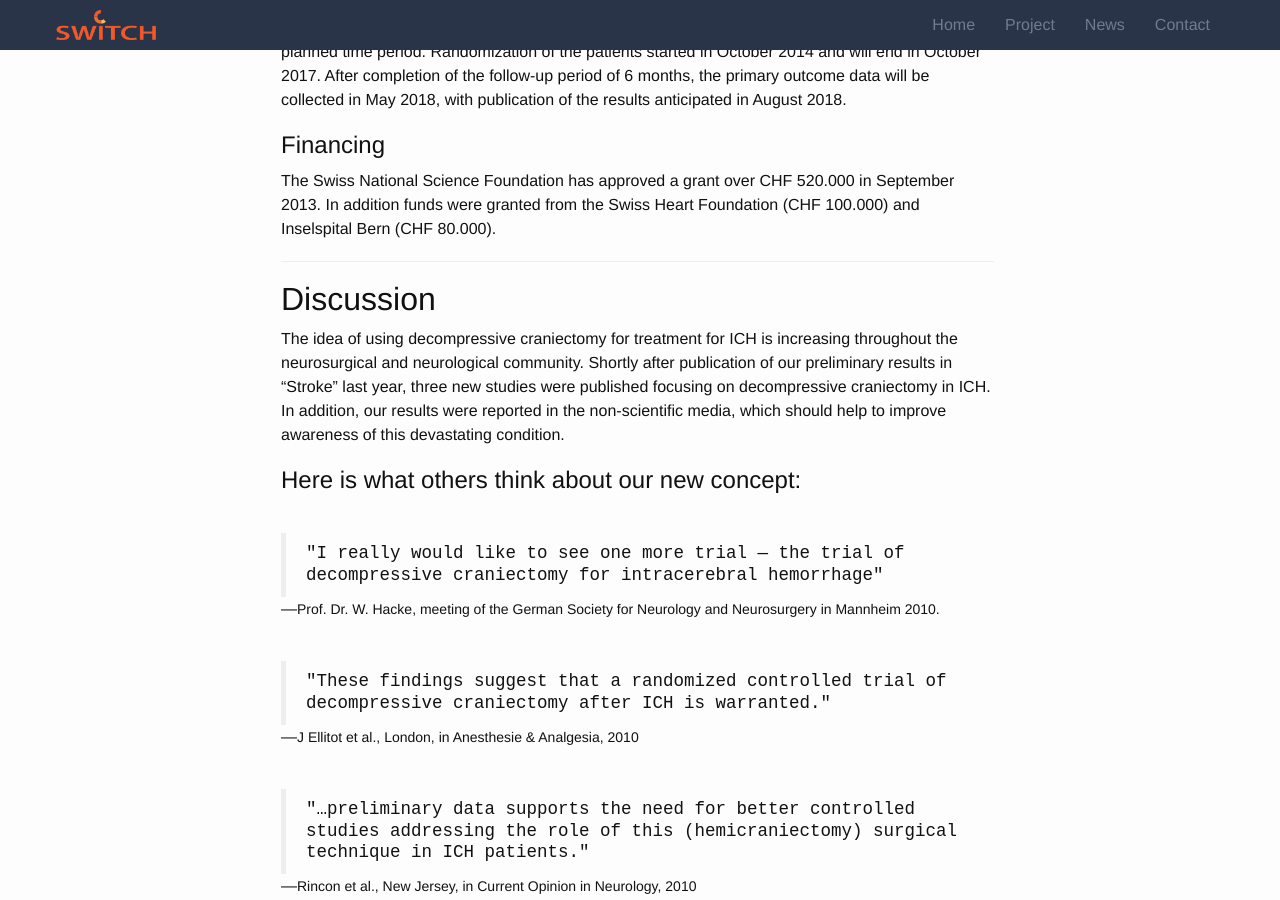
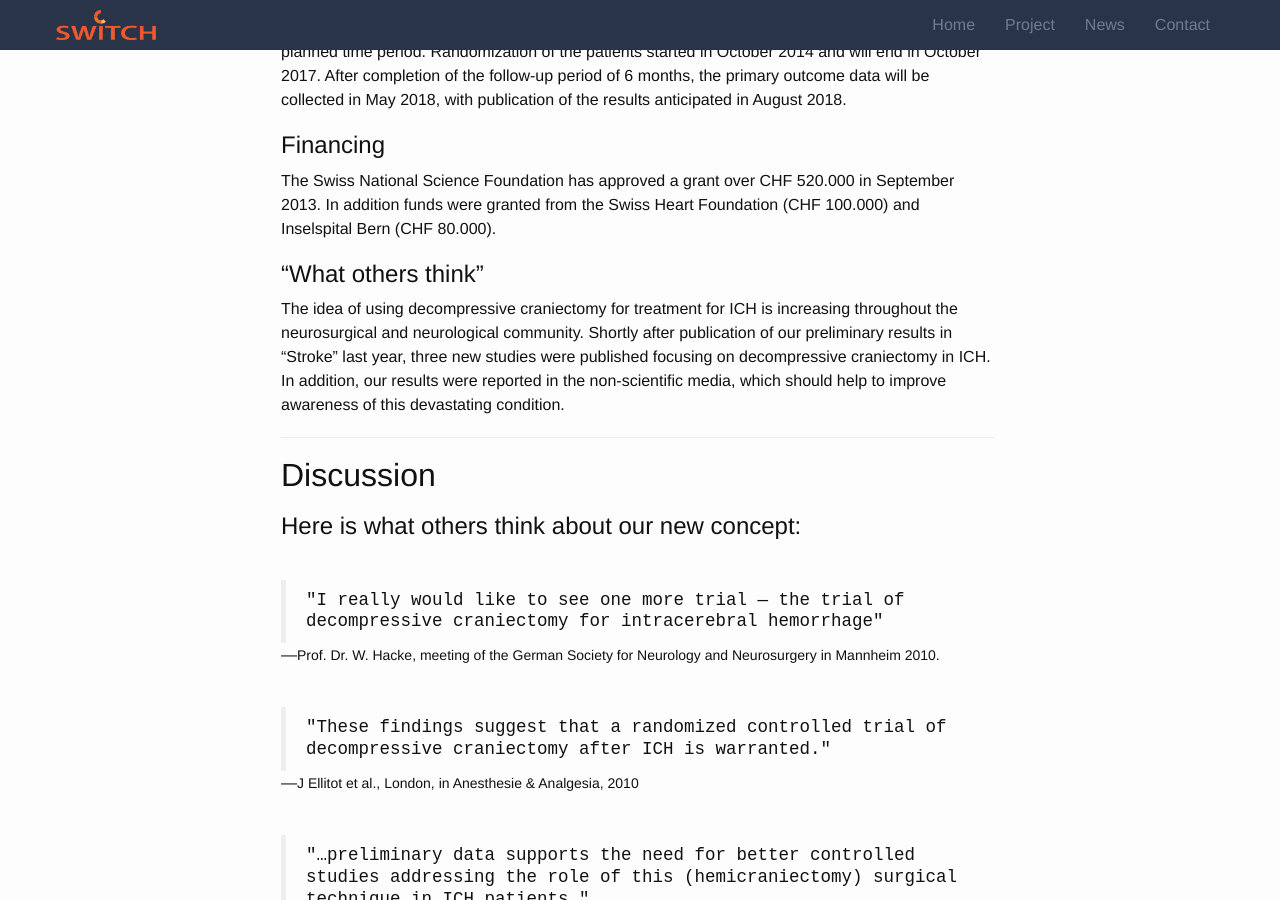
Before and after one commit to bressanj/switch, a Jekyll site: the page built from article/index.md, in a window 1280 px wide and 900 px high, scrolled down 3190 px. Built offline with Jekyll 4.4.1, drawn with Linux system fonts in a browser that asks for light colours; Markdown is read by kramdown in place of the engine named in the settings.

Commit message:
Update index.md

```diff
--- a/article/index.md
+++ b/article/index.md
@@ -81,10 +81,12 @@ As shown in our recent feasibility study [(Fung et al. 2012)](http://www.ncbi.nl
 ###Financing
 The Swiss National Science Foundation has approved a grant over CHF 520.000 in September 2013. In addition funds were granted from the Swiss Heart Foundation (CHF 100.000) and Inselspital Bern (CHF 80.000).
 
+###"What others think"
+The idea of using decompressive craniectomy for treatment for ICH is increasing throughout the neurosurgical and neurological community. Shortly after publication of our preliminary results in "Stroke" last year, three new studies were published focusing on decompressive craniectomy in ICH. In addition, our results were reported in the non-scientific media, which should help to improve awareness of this devastating condition.
+
 ---
 
 ##Discussion
-The idea of using decompressive craniectomy for treatment for ICH is increasing throughout the neurosurgical and neurological community. Shortly after publication of our preliminary results in "Stroke" last year, three new studies were published focusing on decompressive craniectomy in ICH. In addition, our results were reported in the non-scientific media, which should help to improve awareness of this devastating condition.
 
 ###Here is what others think about our new concept:
 
```
